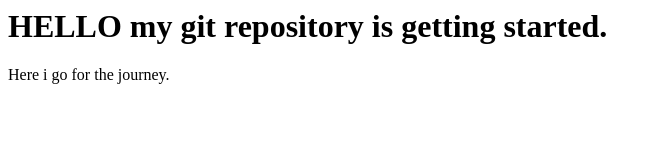
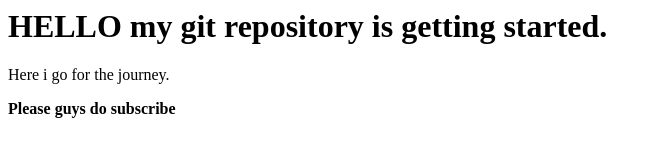
Before and after one commit to saketpr/shopping, a plain HTML site: page index.html in a window 1280 px wide. Shown: the whole page, without its empty margins (0-661 px from the left). Drawn offline with Linux system fonts and the light colour scheme.

Commit message:
Second commit to the repo with paragraph add.

```diff
--- a/index.html
+++ b/index.html
@@ -1,2 +1,4 @@
 <h1>HELLO my git repository is getting started.</h1>
 <p>Here i go for the journey.</p>
+
+<b>Please guys do subscribe</b>
```
